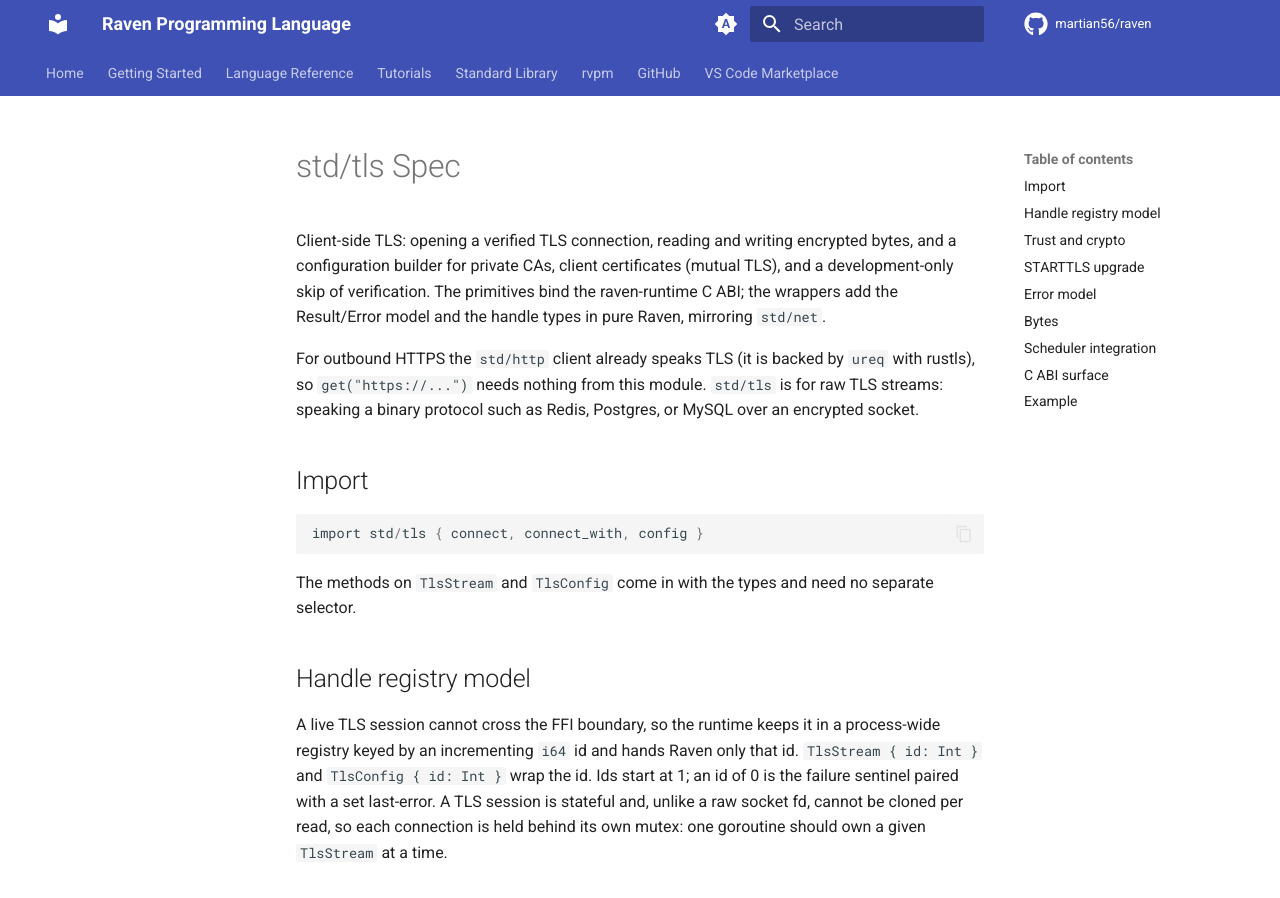
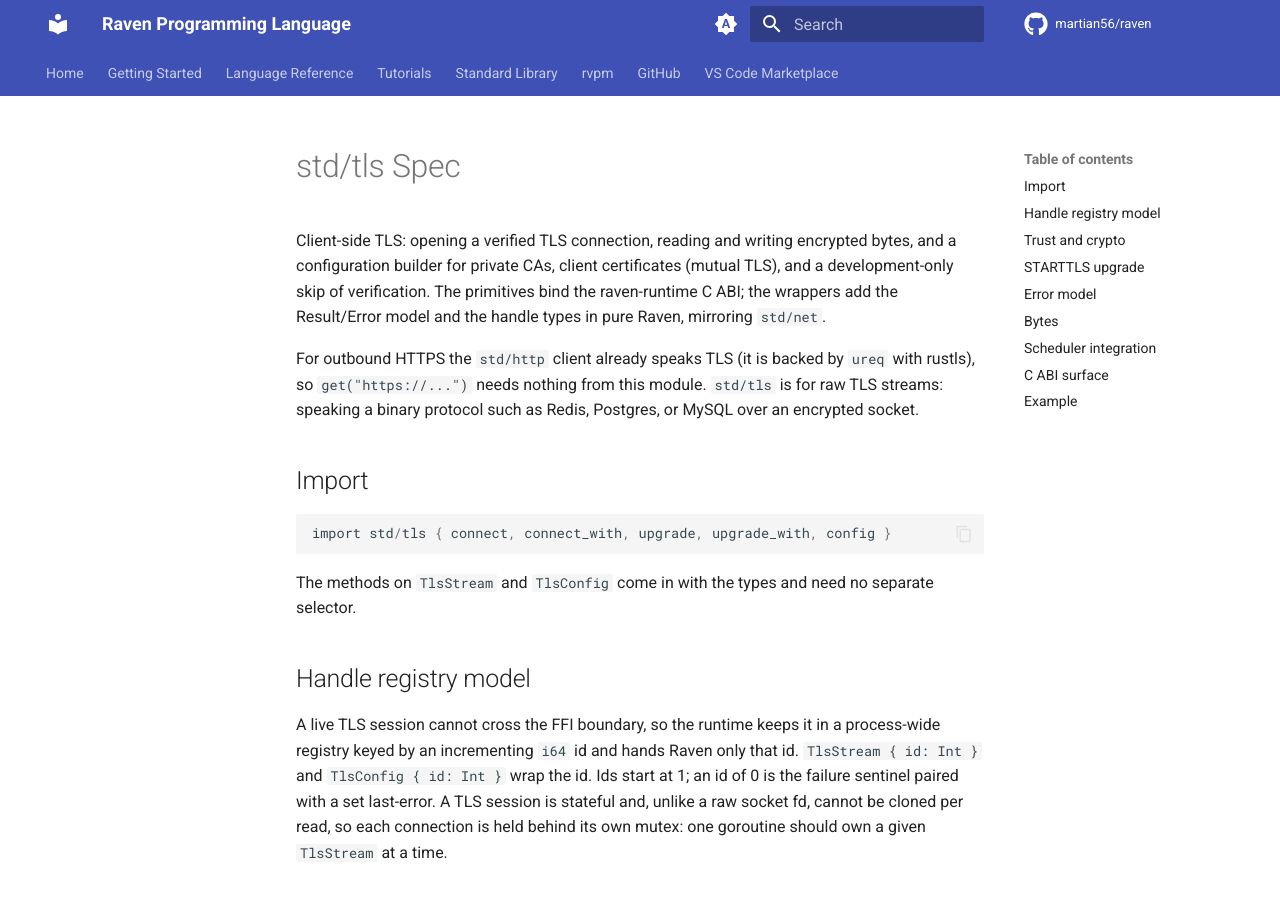
Before and after one commit to martian56/raven, an MkDocs documentation site: the page built from docs/v2/specs/std-tls.md, in a window 1280 px wide and 900 px high. Built offline with MkDocs 1.6.1 and Material for MkDocs 9.7.7, drawn with Linux system fonts in a browser that asks for light colours; comment, search, counter and statistics services are not loaded.

Commit message:
docs: include upgrade in the std-tls import example

````diff
--- a/docs/v2/specs/std-tls.md
+++ b/docs/v2/specs/std-tls.md
@@ -14,7 +14,7 @@ Postgres, or MySQL over an encrypted socket.
 ## Import
 
 ```rust
-import std/tls { connect, connect_with, config }
+import std/tls { connect, connect_with, upgrade, upgrade_with, config }
 ```
 
 The methods on `TlsStream` and `TlsConfig` come in with the types and need no
````
